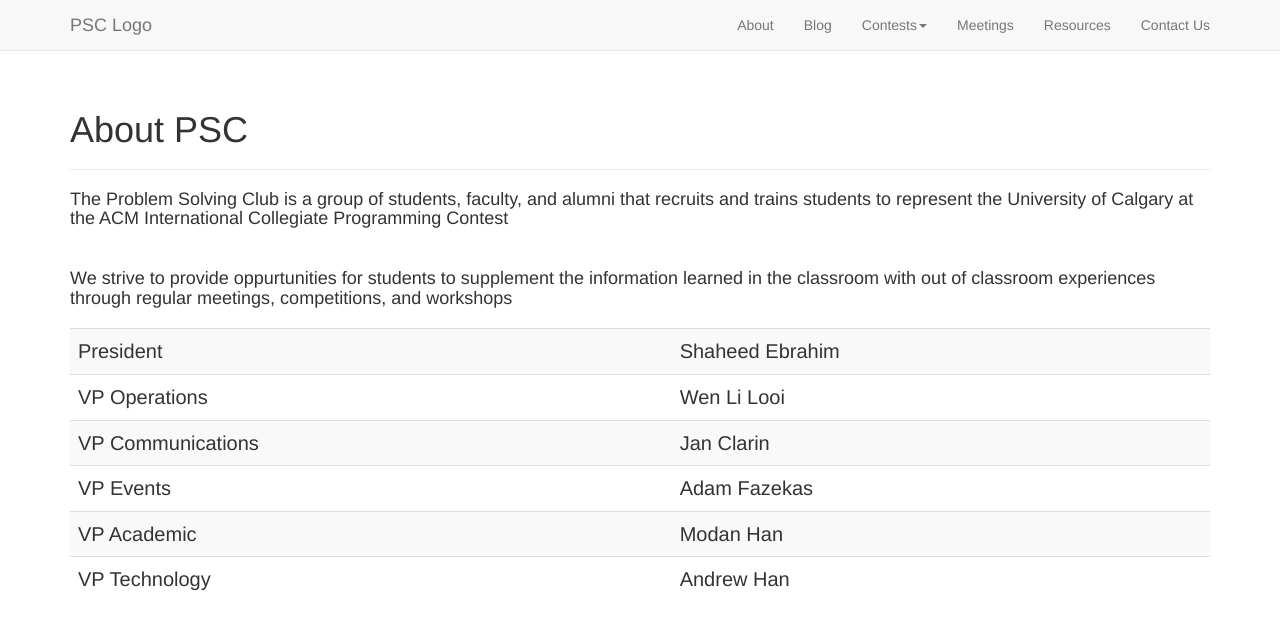
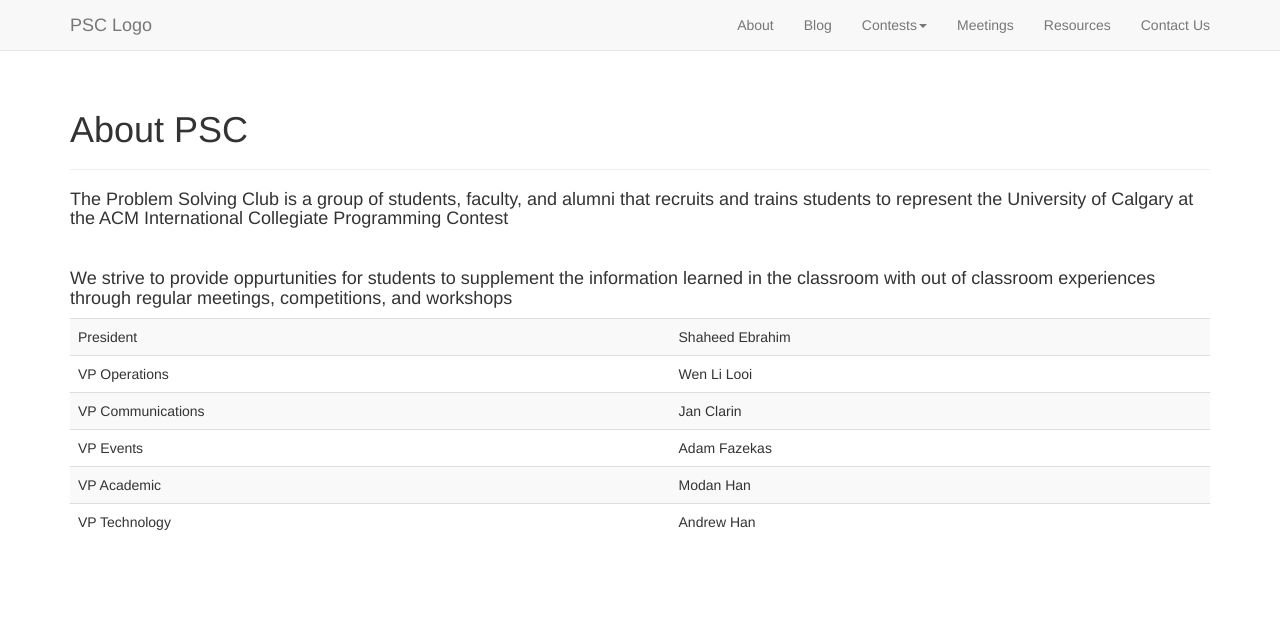
Before and after one commit to ProblemSolvingClub/psc-website, a Jekyll site: the page built from about/index.html, in a window 1280 px wide. Shown: the top 630 px of the page. Built offline with Jekyll 4.4.1, drawn with Linux system fonts in a browser that asks for light colours; nearby versions of some CDN libraries.

Commit message:
remove table selector in css

```diff
--- a/css/style.css
+++ b/css/style.css
@@ -6,9 +6,3 @@ body {
   margin-top: 10px;
   text-align: center;
 }
-
-.table,
-.table-striped{
-	margin-top: 20px;
-	font-size: 20px;
-}
```
